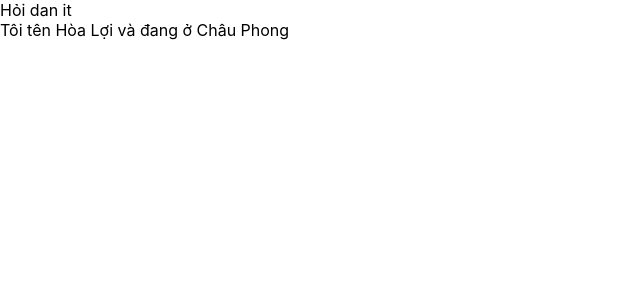
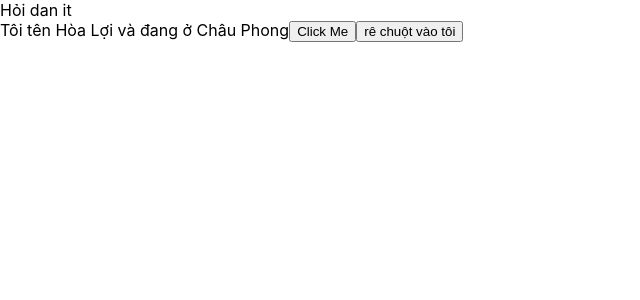
Before and after one commit to vnkenbi/test-demo-upload, a React (Create React App) app: page / in a window 1280 px wide. Shown: the top 300 px of the page, without its empty margins (0-640 px from the left). Built offline with nearby package versions, Linux system fonts and the light colour scheme.

Commit message:
video 19

```diff
--- a/src/components/MyComponents.js
+++ b/src/components/MyComponents.js
@@ -8,11 +8,21 @@ class MyComponent  extends React.Component {
         tuoi:43,
         diachi:"Châu Phong"
     }
+    handleClick(event){
+        // console.log("Xin chào")
+        console.log("Bạn đã click vào tôi");
+        console.log("Tên tôi là ", this.state.name)
+    }
+    handleOnmouseOver(event){
+        console.log("Bạn vừa rê chuột vào")
+    }
 
     render(){
         return (
            <div>
             Tôi tên {this.state.name} và đang ở {this.state.diachi}
+            <button onClick={this.handleClick}>Click Me</button>
+            <button onMouseOver={this.handleOnmouseOver}>rê chuột vào tôi</button>
            </div>
         );
     }
```
